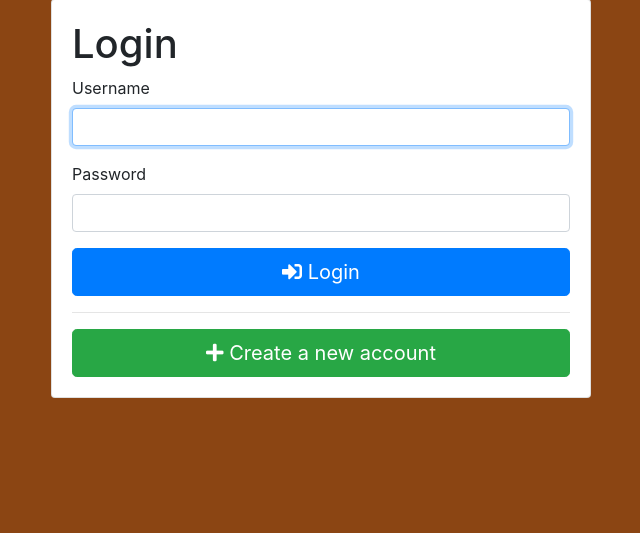
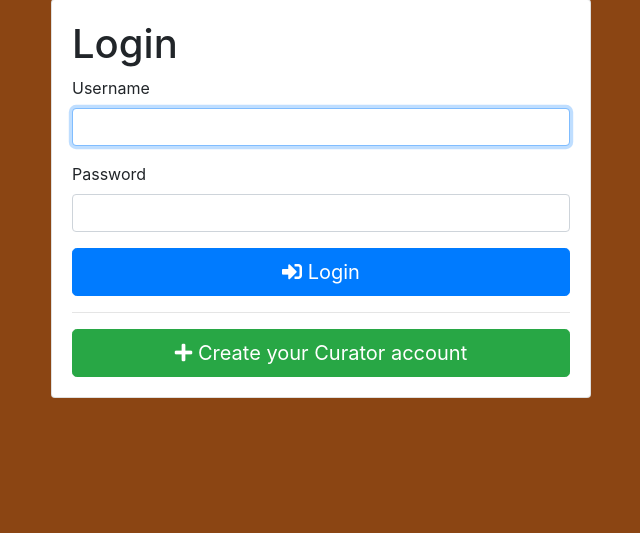
Before and after one commit to Aileran/curatorProject, a Django app: page /curator/login/ in a window 1280 px wide. Shown: the part 99-632 px from the top of the page, without its empty margins (319-959 px from the left). Run offline with Django 3.2, Linux system fonts and the light colour scheme; some libraries are stand-ins or nearby versions.

Commit message:
changed button names

```diff
--- a/templates/curator/login.html
+++ b/templates/curator/login.html
@@ -17,7 +17,7 @@
                         <button type="submit" class="btn btn-primary btn-block btn-lg"><i class="fas fa-sign-in-alt"></i> Login</button>
                     </form>
                     <hr>
-                    <a href="{% url 'register' %}" class="btn btn-success btn-block btn-lg"><i class="fas fa-plus"></i> Create a new account</a>
+                    <a href="{% url 'register' %}" class="btn btn-success btn-block btn-lg"><i class="fas fa-plus"></i> Create your Curator account</a>
                 </div>
             </div>
         </div>
--- a/templates/curator/update.html
+++ b/templates/curator/update.html
@@ -5,7 +5,7 @@
 {% endblock %}
 
 {% block body %}
-    <h1>Update your entry</h1>
+    <h1>Update Your Entry</h1>
     <form method="post">
         {% csrf_token %}
         {{ form|crispy }}
```
Also changed, not shown: db.sqlite3.
